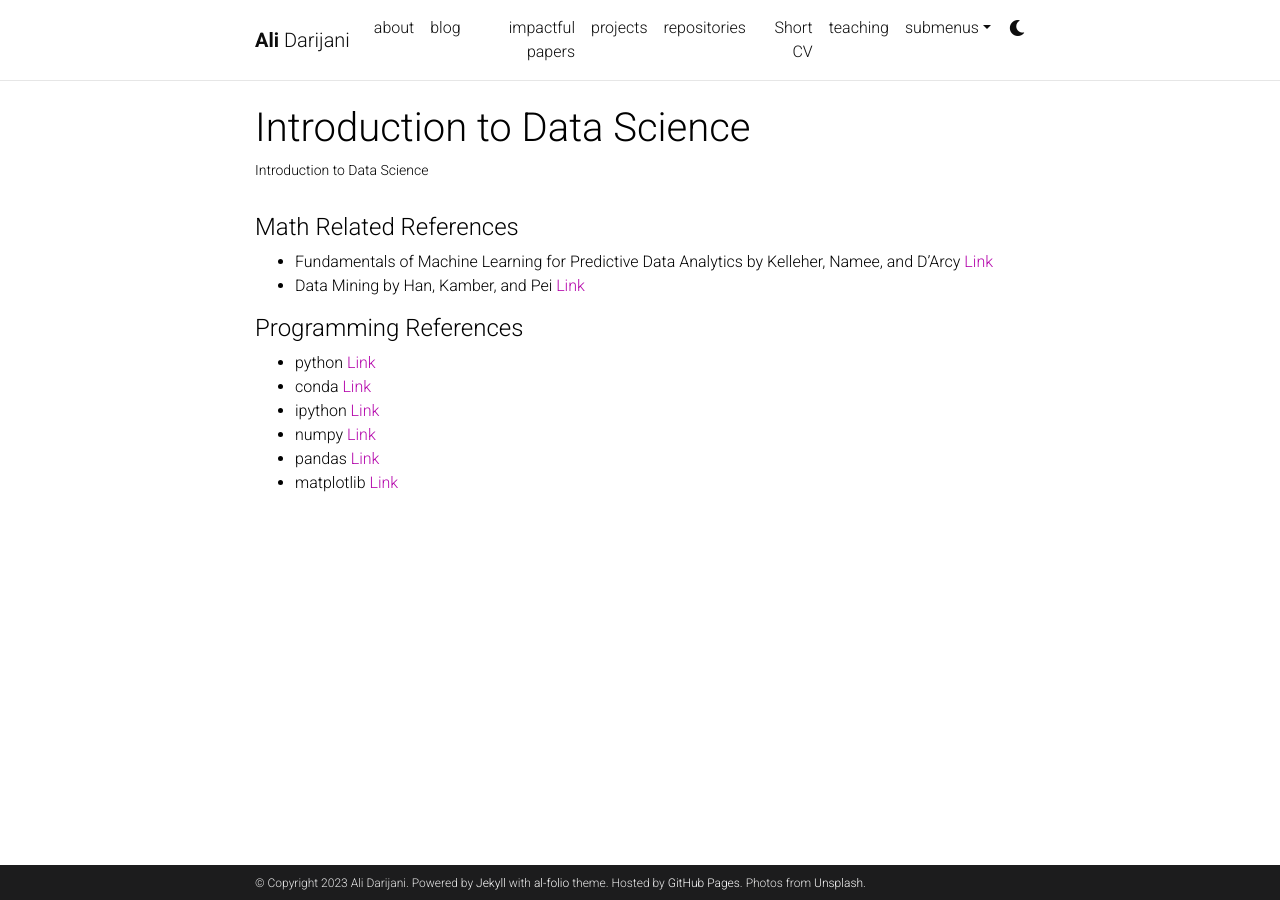
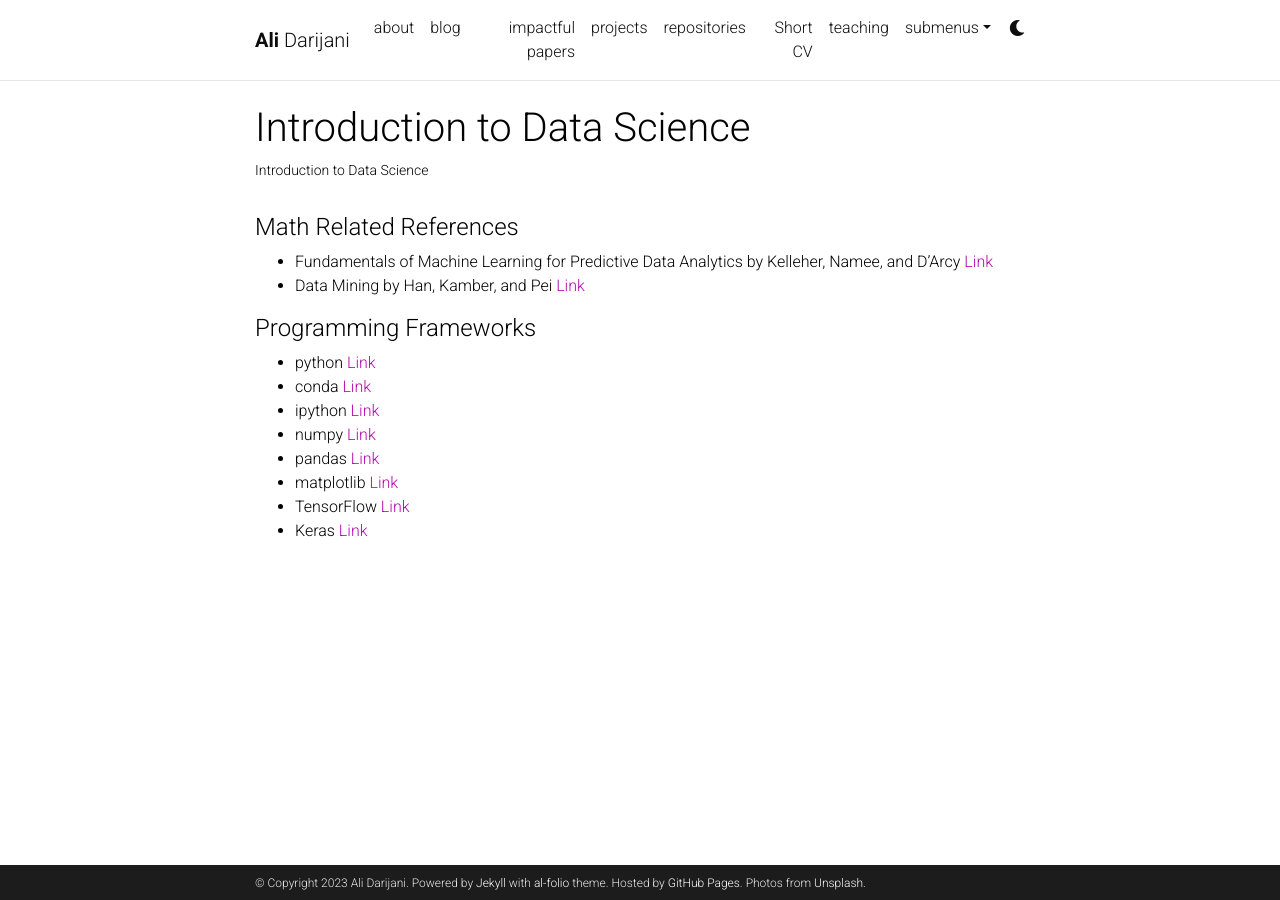
Before and after one commit to adarijani/adarijani.github.io_archived, a Jekyll site: the page built from _projects/introduction_to_data_science.md, in a window 1280 px wide. Built offline with Jekyll 4.4.1, drawn with Linux system fonts in a browser that asks for light colours; comment, search, counter and statistics services are not loaded; a style sheet for code colours, icons or effects is not loaded.

Commit message:
Update introduction_to_data_science.md

```diff
--- a/_projects/introduction_to_data_science.md
+++ b/_projects/introduction_to_data_science.md
@@ -13,7 +13,7 @@ category: teaching
 * Data Mining by Han, Kamber, and Pei [Link](https://www.sciencedirect.com/book/9780123814791/data-mining-concepts-and-techniques)
 
 
-#### Programming References
+#### Programming Frameworks
 
 * python [Link](https://www.python.org/)
 * conda [Link](https://docs.conda.io/en/latest/)
@@ -21,3 +21,5 @@ category: teaching
 * numpy [Link](https://numpy.org/)
 * pandas [Link](https://pandas.pydata.org/)
 * matplotlib [Link](https://matplotlib.org/)
+* TensorFlow [Link](https://www.tensorflow.org/)
+* Keras [Link](https://keras.io/)
```
